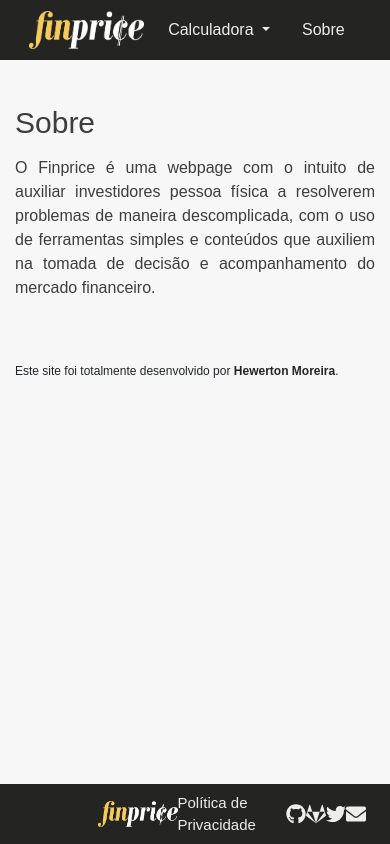
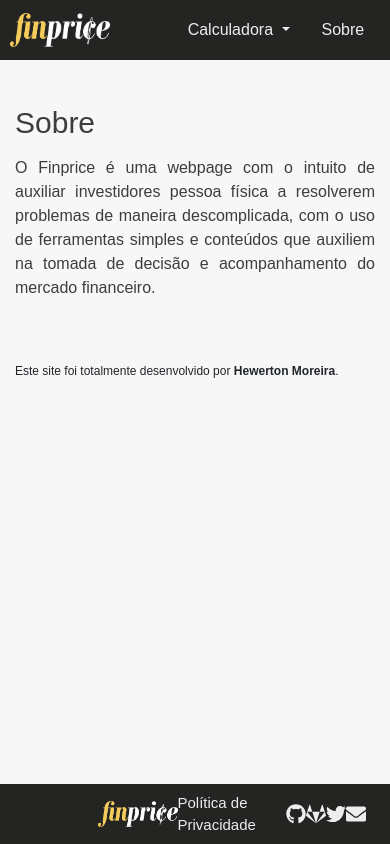
Before and after one commit to hewmoreira/finprice, a Vue app: page /about in a window 390 px wide. Built offline with nearby package versions, Linux system fonts and the light colour scheme.

Commit message:
response Header

```diff
--- a/src/components/footer.vue
+++ b/src/components/footer.vue
@@ -44,7 +44,7 @@ export default {
 };
 </script>
 
-<style>
+<style scoped>
 footer {
   width: 100%;
   height: 60px;
--- a/src/components/header.vue
+++ b/src/components/header.vue
@@ -3,7 +3,7 @@
     <nav id="navDiv">
       <div class="logo-div">
         <router-link to="/">
-          <img id="logo-white" :src="logo.yellowwhite" alt="Finprice">
+          <img id="logo-white" :src="logo.yellowwhite" alt="Finprice" />
         </router-link>
       </div>
       <div class="menu">
@@ -41,16 +41,16 @@ export default {
     return {
       logo: {
         hover: false,
-        white: require('@/assets/logo-white.png'),
-        yellow: require('@/assets/logo-yellow.png'),
-        yellowwhite: require('@/assets/logo-yellow-and-white.png'),
-      }
-    }
-  }
+        white: require("@/assets/logo-white.png"),
+        yellow: require("@/assets/logo-yellow.png"),
+        yellowwhite: require("@/assets/logo-yellow-and-white.png"),
+      },
+    };
+  },
 };
 </script>
 
-<style>
+<style scoped>
 header {
   background-color: var(--color-black1);
   height: 60px;
@@ -75,10 +75,8 @@ header {
   align-items: center;
 }
 
-#logo-white{
+#logo-white {
   width: 115px;
-  transition: 2s;
-  display: flex;
 }
 
 .menu {
@@ -113,4 +111,18 @@ a:hover {
   transition: 0.5s;
   color: var(--color-yellow1);
 }
+
+@media (max-width: 800px) {
+  #navDiv {
+    width: 95%;
+  }
+
+  #logo-white {
+    width: 100px;
+  }
+
+  .menu {
+    min-width: auto;
+  }
+}
 </style>
--- a/src/pages/about/About.vue
+++ b/src/pages/about/About.vue
@@ -21,7 +21,7 @@ export default {
 };
 </script>
 
-<style>
+<style scoped>
 #about {
   display: flex;
   flex-direction: column;
```
